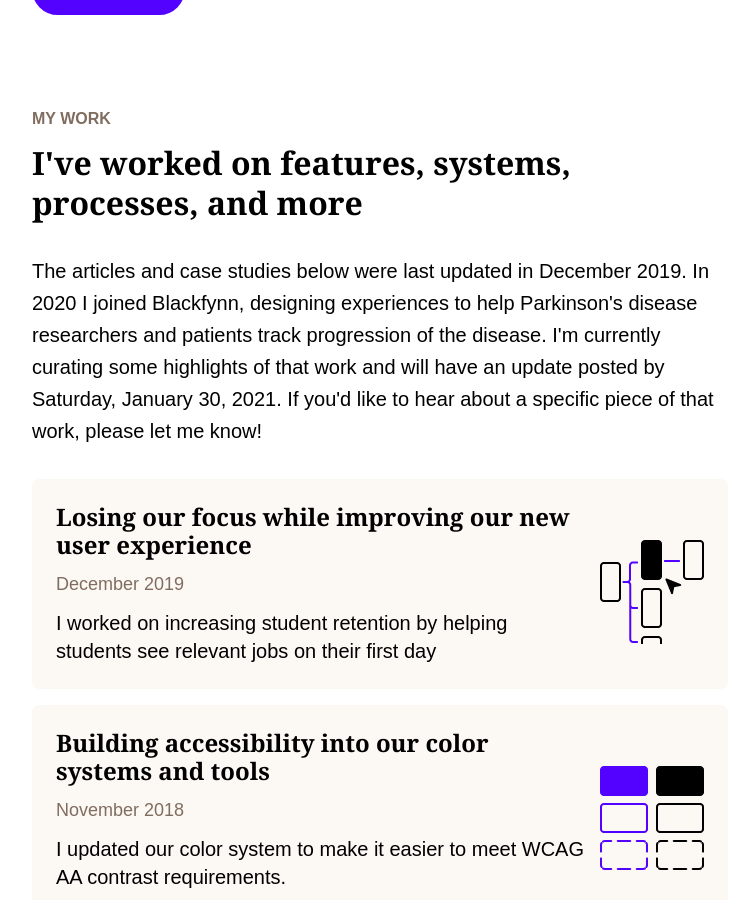
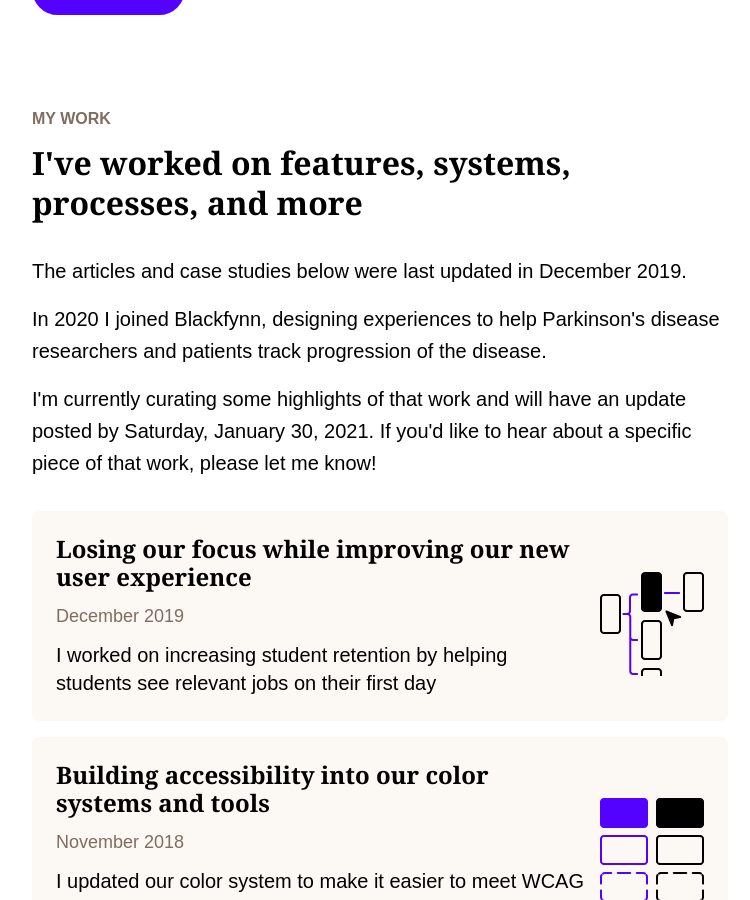
Before and after one commit to bradleyturner/bradleyturner.github.io, a Jekyll site: the page built from index.md, in a window 1280 px wide and 900 px high, scrolled down 361 px. Shown: the whole window, without its empty margins (260-1010 px from the left). Built offline with Jekyll 4.4.1, drawn with Linux system fonts in a browser that asks for light colours; nearby versions of some CDN libraries.

Commit message:
Update work intro formatting

```diff
--- a/_layouts/home.html
+++ b/_layouts/home.html
@@ -21,8 +21,14 @@ layout: default
   <div class="page-section">
     <h2 class="page-eyebrow">My work</h2>
     <span class="page-section-heading">I've worked on features, systems, processes, and more</span>
+    <p>
+      The articles and case studies below were last updated in December 2019.
+    </p>
+    <p>
+      In 2020 I joined Blackfynn, designing experiences to help Parkinson's disease researchers and patients track progression of the disease.
+    </p>
     <p style="margin-bottom: 32px;">
-      The articles and case studies below were last updated in December 2019. In 2020 I joined Blackfynn, designing experiences to help Parkinson's disease researchers and patients track progression of the disease. I'm currently curating some highlights of that work and will have an update posted by Saturday, January 30, 2021. If you'd like to hear about a specific piece of that work, please let me know!
+       I'm currently curating some highlights of that work and will have an update posted by Saturday, January 30, 2021. If you'd like to hear about a specific piece of that work, please let me know!
     </p>
     <ul class="post-list">
       {% for post in site.posts %}
```
